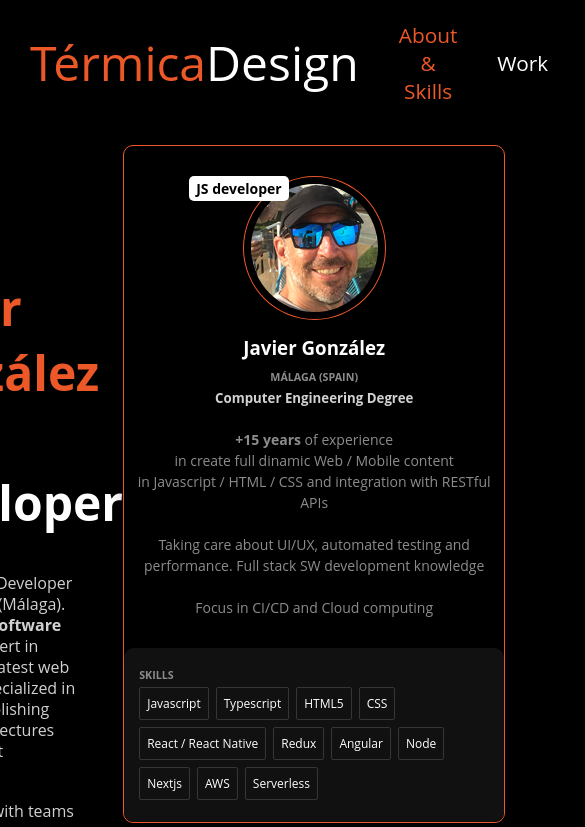
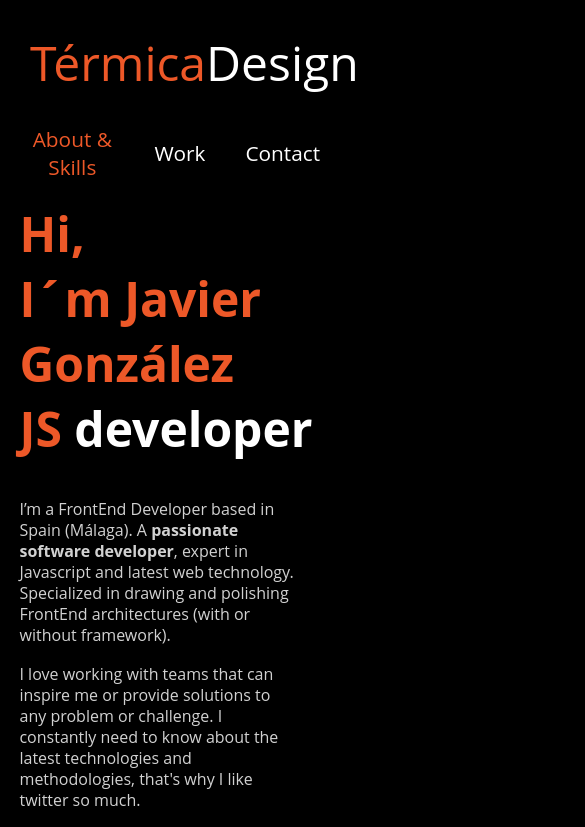
Before and after one commit to javigonz/TermicaDesign-ui, a React (Create React App) app: page / in a window 390 px wide. Shown: the top 827 px of the page, 585 px wide, since content can reach past the window. Built offline with nearby package versions, Linux system fonts and the light colour scheme; no server answers.

Commit message:
fix styles

```diff
--- a/src/components/About/About.css
+++ b/src/components/About/About.css
@@ -9,9 +9,6 @@
   display: flex;
   flex-direction: column;
   justify-content: center;
-}
-
-.main-content-skills {
 }
 
 .main-content_me h1 {
@@ -118,3 +115,18 @@ p {
 	padding: 7px;
   color: white;
 }
+
+@media screen and (max-width: 800px) {
+  .main-content_about {
+		display: flex;
+		flex-direction: column;
+		justify-content: center;
+		width: 90%;
+	}
+
+	.main-content-skills {
+		display: flex;
+		justify-content: center;
+		text-align: center;
+	}
+}
--- a/src/components/Footer/Footer.js
+++ b/src/components/Footer/Footer.js
@@ -16,7 +16,7 @@ function Footer() {
 
   return (
     <div className="main-footer">
-      <div className="main-footer-info">Last updated on {lastUpdate}</div>
+      <div className="main-footer-info">Last deploy in AWS on {lastUpdate}</div>
       <ul className="main-footer-social">
         <li>
           <a
--- a/src/components/Menu/Menu.css
+++ b/src/components/Menu/Menu.css
@@ -47,3 +47,29 @@
   font-size: var(--bigger-size);
   color: white;
 }
+
+
+@media screen and (max-width: 800px) {
+  .main-menu_container {
+    display: flex;
+    flex-direction: column;
+    justify-content: flex-start;
+    padding: 0 30px;
+    height: 275px;
+  }
+
+  .main-menu_logo  {
+    text-align:left;
+    }
+
+  .main-menu_nav  {
+    display: flex;
+    flex-direction: row;
+    justify-content: flex-start;
+  }
+
+  .main-menu_nav a {
+    margin-right: 40px;
+    margin-left: 0;
+  }
+}
```
